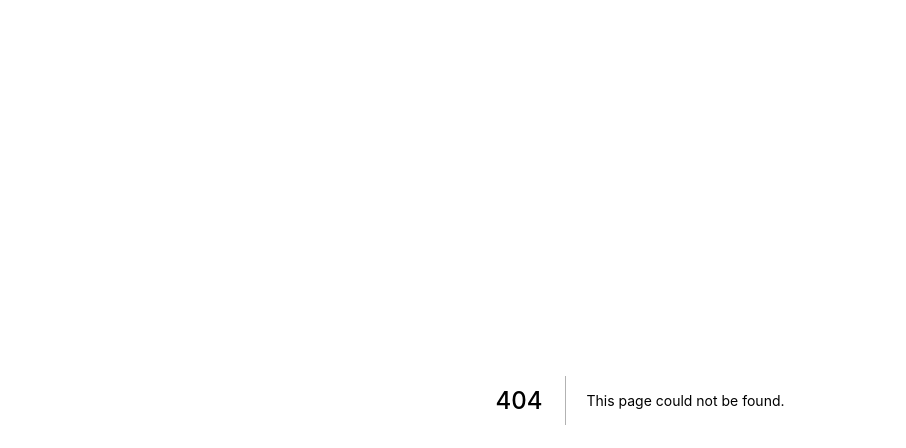
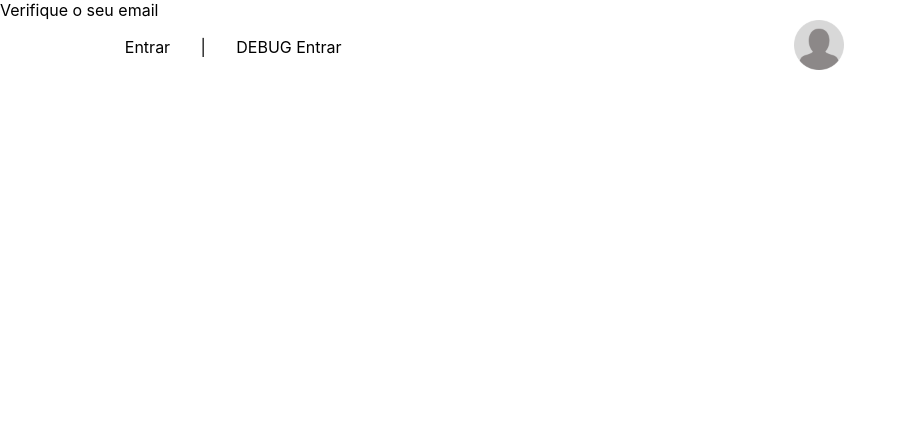
Before and after one commit to Mario-Nakazato/WickSell, a Next.js app: page /auth/error in a window 1280 px wide. Before the commit this address had no page. Shown: the top 448 px of the page, without its empty margins (0-906 px from the left). Built offline with nearby package versions, Linux system fonts and the light colour scheme; no server answers.

Commit message:
pagina auth/error para verificar email

```diff
--- /dev/null
+++ b/pages/auth/error.tsx
@@ -0,0 +1,14 @@
+import type { NextPage } from 'next'
+
+import AccountInfo from '../../components/AccountInfo'
+
+const AuthError: NextPage = () => {
+  return (
+    <>
+      Verifique o seu email<br/>
+      <AccountInfo/>
+    </>
+  )
+}
+
+export default AuthError
```
